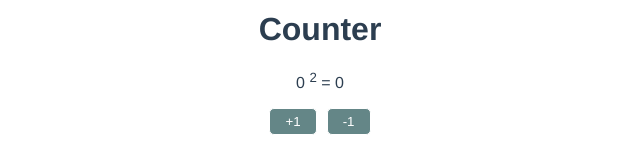
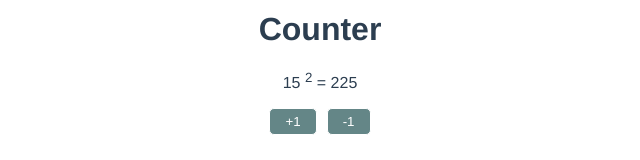
Before and after one commit to JoseLuisGit/example-vue, a Vue app: page / in a window 1280 px wide. Shown: the part 194-354 px from the top of the page, without its empty margins (320-960 px from the left). Built offline with nearby package versions, Linux system fonts and the light colour scheme.

Commit message:
define start for props

```diff
--- a/src/App.vue
+++ b/src/App.vue
@@ -1,7 +1,7 @@
 <template>
   <Counter title="Inicio"/>
 
-   <Counter />
+   <Counter :start="15" />
 </template>
 
 <script>
--- a/src/components/Counter.vue
+++ b/src/components/Counter.vue
@@ -8,11 +8,18 @@
 <script>
 export default {
 
-    props:['title'],
+    props:{
+        title: String,
+        start: {
+            type: Number,
+            required: false,
+            default: 10
+        }
+    },
     //name:'Hello',
     data(){
         return {
-            counter: 0,
+            counter: this.start,
         }
     },
     methods:{
```
